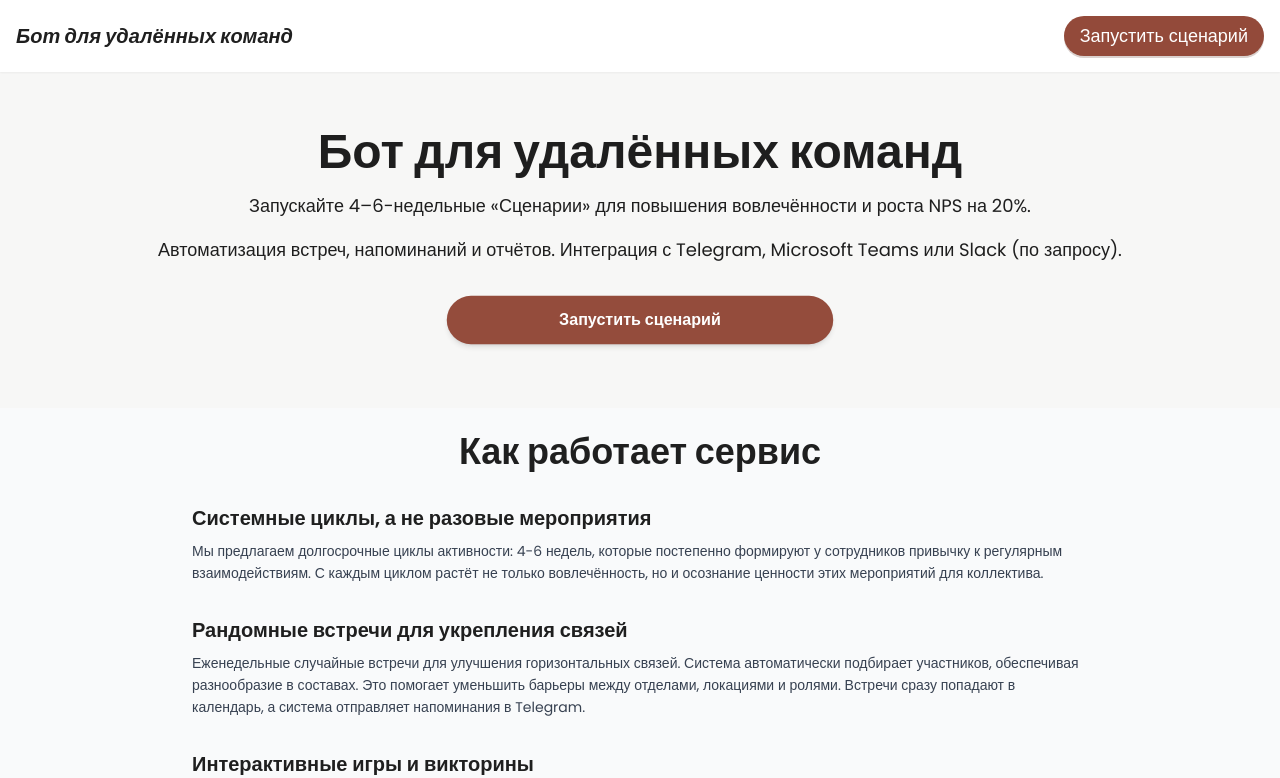
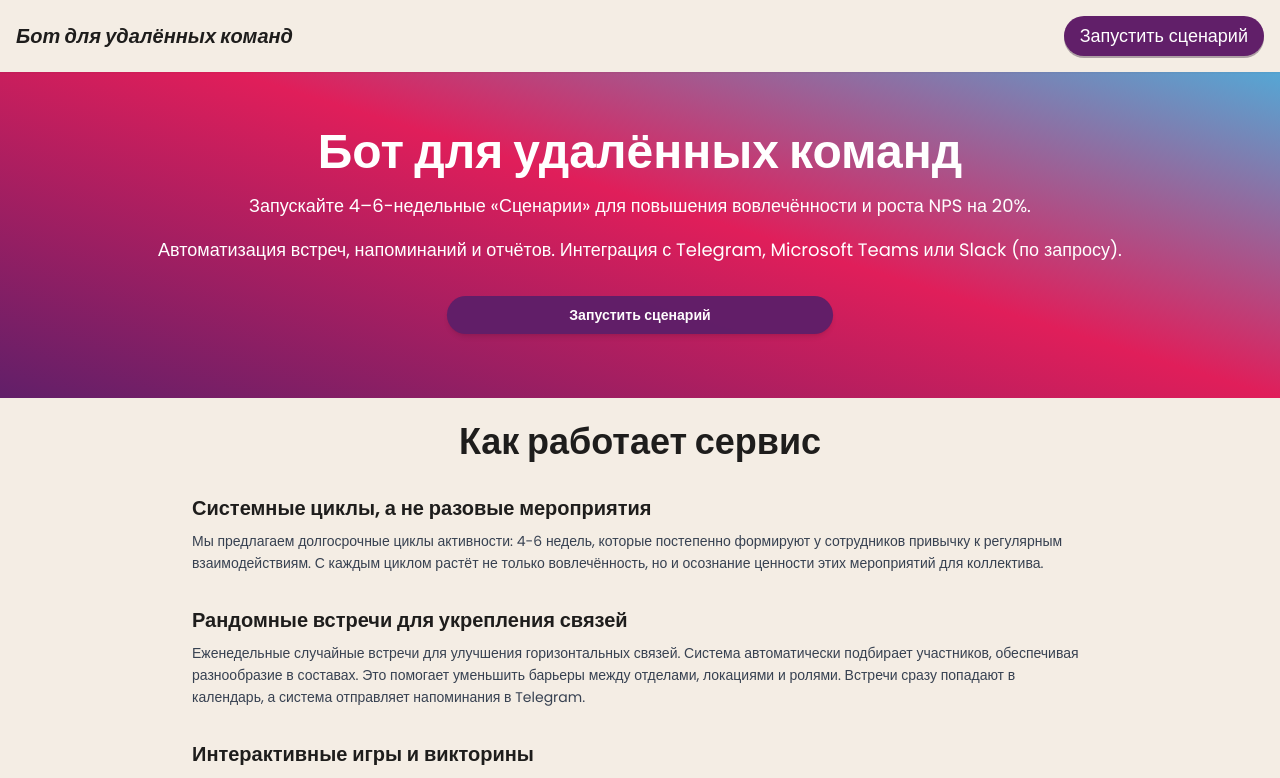
Before and after one commit to Mamniash/remote, a Next.js app: page / in a window 1280 px wide. Shown: the top 778 px of the page. Built offline with nearby package versions, Linux system fonts and the light colour scheme.

Commit message:
feat: apply Slack-inspired color theme

```diff
--- a/src/app/AntdRegistry.tsx
+++ b/src/app/AntdRegistry.tsx
@@ -8,10 +8,10 @@ const AntdProvider = ({ children }: { children: React.ReactNode }) => {
     <ConfigProvider
       theme={{
         token: {
-          colorPrimary: "#934a3a",
-          colorLink: "#934a3a",
-          colorSuccess: "#538847",
-          colorBgBase: "#f7f7f6",
+          colorPrimary: "#611f69",
+          colorLink: "#611f69",
+          colorSuccess: "#2eb67d",
+          colorBgBase: "#f4ede4",
           fontFamily: "'Poppins', sans-serif",
           borderRadius: 8,
         },
--- a/src/app/globals.css
+++ b/src/app/globals.css
@@ -5,12 +5,13 @@
 @tailwind utilities;
 
 :root {
-  --primary: #934a3a;
-  --background: #f7f7f6;
-  --accent: #538847;
-  --text: #13130f;
-  --secondary: #aa9352;
-  --gray: #92958e;
+  /* Slack-inspired color palette */
+  --primary: #611f69;
+  --background: #f4ede4;
+  --accent: #36c5f0;
+  --text: #1d1c1d;
+  --secondary: #2eb67d;
+  --gray: #696969;
 }
 
 body {
--- a/src/components/AdvantageModal.tsx
+++ b/src/components/AdvantageModal.tsx
@@ -69,12 +69,12 @@ const AdvantageModal: React.FC<AdvantageModalProps> = ({
 		]
 	}
 
-	const chartColors = {
-		price: ['#934a3a', '#ffc658', '#82ca9d', '#8884d8'],
-		allInOne: '#347a8a',
-		discounts: '#67b26f',
-		balance: '#bb86fc'
-	}
+        const chartColors = {
+                price: ['#611f69', '#36c5f0', '#2eb67d', '#e01e5a'],
+                allInOne: '#36c5f0',
+                discounts: '#2eb67d',
+                balance: '#e01e5a'
+        }
 
 	const renderChart = () => {
 		switch (type) {
--- a/src/components/Footer.tsx
+++ b/src/components/Footer.tsx
@@ -6,7 +6,7 @@ const Footer = () => {
         const currentYear = new Date().getFullYear()
 
         return (
-                <footer className='bg-[#111] text-white py-8'>
+                <footer className='bg-[var(--primary)] text-white py-8'>
                         <div className='container mx-auto px-4 text-center'>
                                 <p className='mb-4'>
                                         Мы не читаем личные переписки. Сохраняем только служебную информацию и ответы на анкеты.
--- a/src/components/GuaranteeSection.tsx
+++ b/src/components/GuaranteeSection.tsx
@@ -10,7 +10,7 @@ const GuaranteeSection = () => {
         const [isModalOpen, setIsModalOpen] = useState(false)
 
         return (
-                <section className='py-12 bg-gray-100 scroll-mt-16 ' id='order'>
+                <section className='py-12 bg-[var(--background)] scroll-mt-16 ' id='order'>
                         <div className='container mx-auto px-4'>
                                 <div className='bg-white rounded-xl overflow-hidden shadow-lg p-8 md:p-12 text-center'>
                                         <h2 className='text-2xl md:text-3xl font-bold mb-6'>
@@ -30,7 +30,7 @@ const GuaranteeSection = () => {
                                         >
                                                 <motion.button
                                                         onClick={() => setIsModalOpen(true)}
-                                                        className='w-full max-w-sm relative bg-[#934a3a] hover:bg-[#b95c4d] text-white font-semibold px-4 py-3 rounded-full text-base shadow-md'
+                                                        className='w-full max-w-sm relative btn-primary shadow-md'
                                                         whileHover={{ scale: 1.02 }}
                                                         whileTap={{ scale: 0.98 }}
                                                         animate={{
--- a/src/components/Header.tsx
+++ b/src/components/Header.tsx
@@ -12,7 +12,7 @@ const Header = () => {
 	const [isModalOpen, setIsModalOpen] = useState(false)
 
 	return (
-		<header className='bg-white shadow-sm py-4 fixed top-0 left-0 w-full z-50'>
+                <header className='bg-[var(--background)] shadow-sm py-4 fixed top-0 left-0 w-full z-50'>
 			<div className='container mx-auto px-4 flex justify-between items-center'>
 				<motion.div
 					initial={{ opacity: 0, y: -20 }}
--- a/src/components/HeroSection.tsx
+++ b/src/components/HeroSection.tsx
@@ -8,7 +8,10 @@ const HeroSection = () => {
         const [isModalOpen, setIsModalOpen] = useState(false)
 
         return (
-                <section className='pt-32 pb-16 text-center' id='head'>
+                <section
+                        className='pt-32 pb-16 text-center bg-gradient-to-tr from-[#611f69] via-[#e01e5a] to-[#36c5f0] text-white'
+                        id='head'
+                >
                         <div className='container mx-auto px-4'>
                                 <h1 className='text-4xl md:text-5xl font-bold mb-4'>
                                         Бот для удалённых команд
@@ -22,7 +25,7 @@ const HeroSection = () => {
 
                                 <motion.button
                                         onClick={() => setIsModalOpen(true)}
-                                        className='w-full max-w-sm bg-[#934a3a] hover:bg-[#b95c4d] text-white font-semibold px-4 py-3 rounded-full text-base shadow-md'
+                                        className='w-full max-w-sm btn-primary shadow-md'
                                         whileHover={{ scale: 1.02 }}
                                         whileTap={{ scale: 0.98 }}
                                         animate={{
--- a/src/components/HowItWorksSection.tsx
+++ b/src/components/HowItWorksSection.tsx
@@ -47,7 +47,7 @@ const features = [
 
 const HowItWorksSection = () => {
         return (
-                <section className='pb-16 pt-6 bg-gray-50'>
+                <section className='pb-16 pt-6 bg-[var(--background)]'>
                         <div className='container mx-auto px-4'>
                                 <h2 className='text-3xl md:text-4xl font-bold mb-8 text-center'>
                                         Как работает сервис
--- a/src/components/ScenariosSection.tsx
+++ b/src/components/ScenariosSection.tsx
@@ -40,7 +40,7 @@ const ScenariosSection = () => {
                                         ))}
                                 </div>
                                 <motion.button
-                                        className='bg-[#934a3a] hover:bg-[#b95c4d] text-white font-semibold px-8 py-3 rounded-full'
+                                        className='btn-primary px-8 py-3'
                                         whileHover={{ scale: 1.02 }}
                                         whileTap={{ scale: 0.98 }}
                                 >
--- a/src/components/TestimonialsSection.tsx
+++ b/src/components/TestimonialsSection.tsx
@@ -6,9 +6,9 @@ import { StarFilled } from '@ant-design/icons'
 import Link from 'next/link'
 
 const avatars = [
-        'https://ui-avatars.com/api/?name=Анна&background=934a3a&color=fff&rounded=true&size=64',
-        'https://ui-avatars.com/api/?name=Дмитрий&background=934a3a&color=fff&rounded=true&size=64',
-        'https://ui-avatars.com/api/?name=Екатерина&background=934a3a&color=fff&rounded=true&size=64'
+        'https://ui-avatars.com/api/?name=Анна&background=611f69&color=fff&rounded=true&size=64',
+        'https://ui-avatars.com/api/?name=Дмитрий&background=611f69&color=fff&rounded=true&size=64',
+        'https://ui-avatars.com/api/?name=Екатерина&background=611f69&color=fff&rounded=true&size=64'
 ]
 
 const starCount = 5
@@ -33,7 +33,7 @@ const testimonials = [
 
 const TestimonialsSection = () => {
 	return (
-		<section className='py-16 bg-gray-200'>
+                <section className='py-16 bg-[var(--background)]'>
 			<div className='container mx-auto px-4 max-w-7xl'>
                                 <h2 className='text-3xl md:text-4xl font-bold mb-12 max-w-md mx-auto text-center'>
                                         Отзывы
--- a/src/components/WhyChooseSection.tsx
+++ b/src/components/WhyChooseSection.tsx
@@ -39,7 +39,7 @@ const WhyChooseSection = () => {
         ]
 
 	return (
-		<section className='pt-16 pb-6 bg-black text-white'>
+                <section className='pt-16 pb-6 bg-[var(--primary)] text-white'>
 			<div className='container mx-auto px-4'>
                                 <motion.div
                                         initial={{ opacity: 0, y: 30 }}
@@ -58,7 +58,7 @@ const WhyChooseSection = () => {
                                                                 <motion.div
                                                                         whileHover={{ scale: 1.03 }}
                                                                         transition={{ duration: 0.3 }}
-                                                                        className='bg-[#1a1a1a] rounded-xl p-8 h-full'
+                                                                        className='bg-[#4A154B] rounded-xl p-8 h-full'
                                                                 >
                                                                         <h4 className='text-2xl font-bold mb-4'>{title}</h4>
                                                                         <p className='text-gray-300'>{description}</p>
```
Also changed, not shown: public/favicon.svg.
